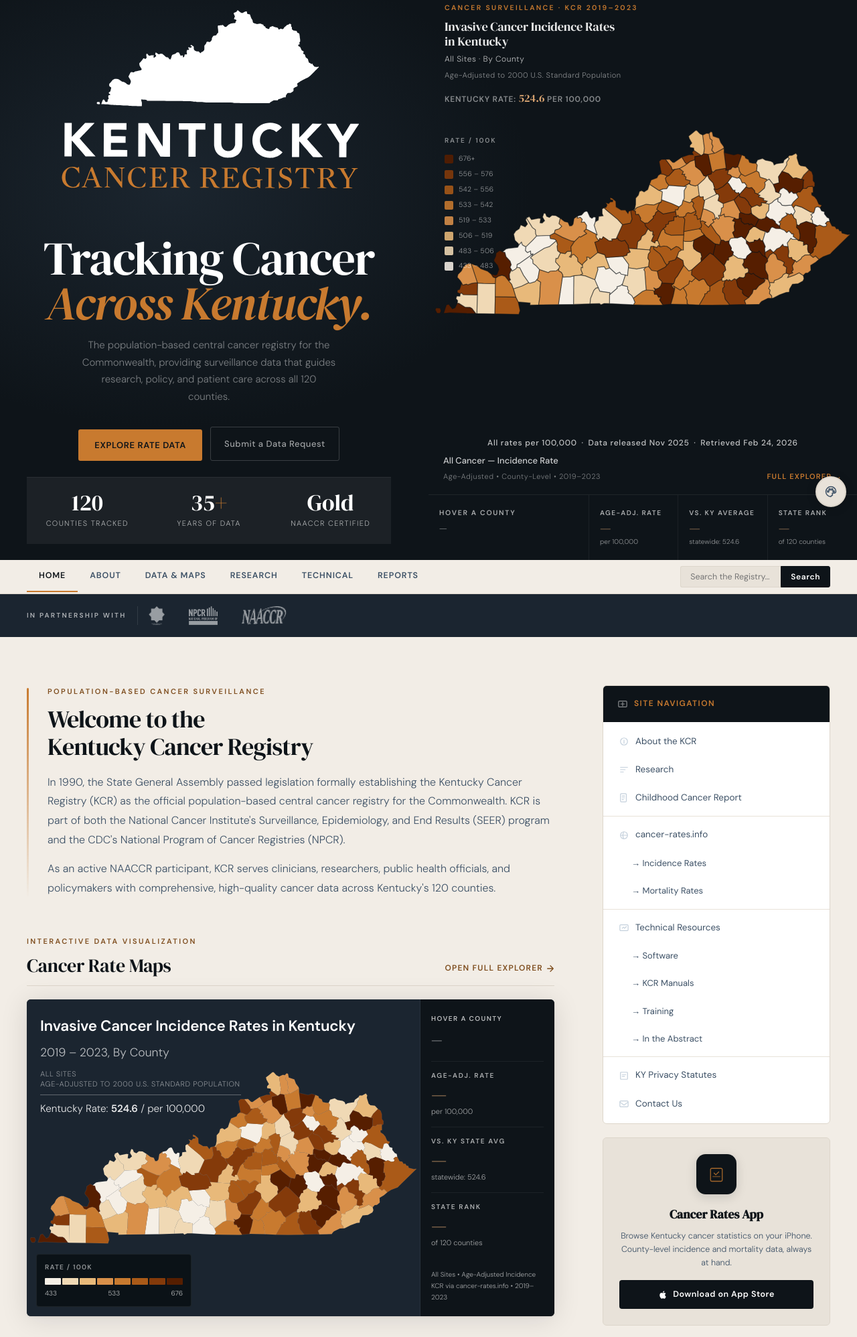
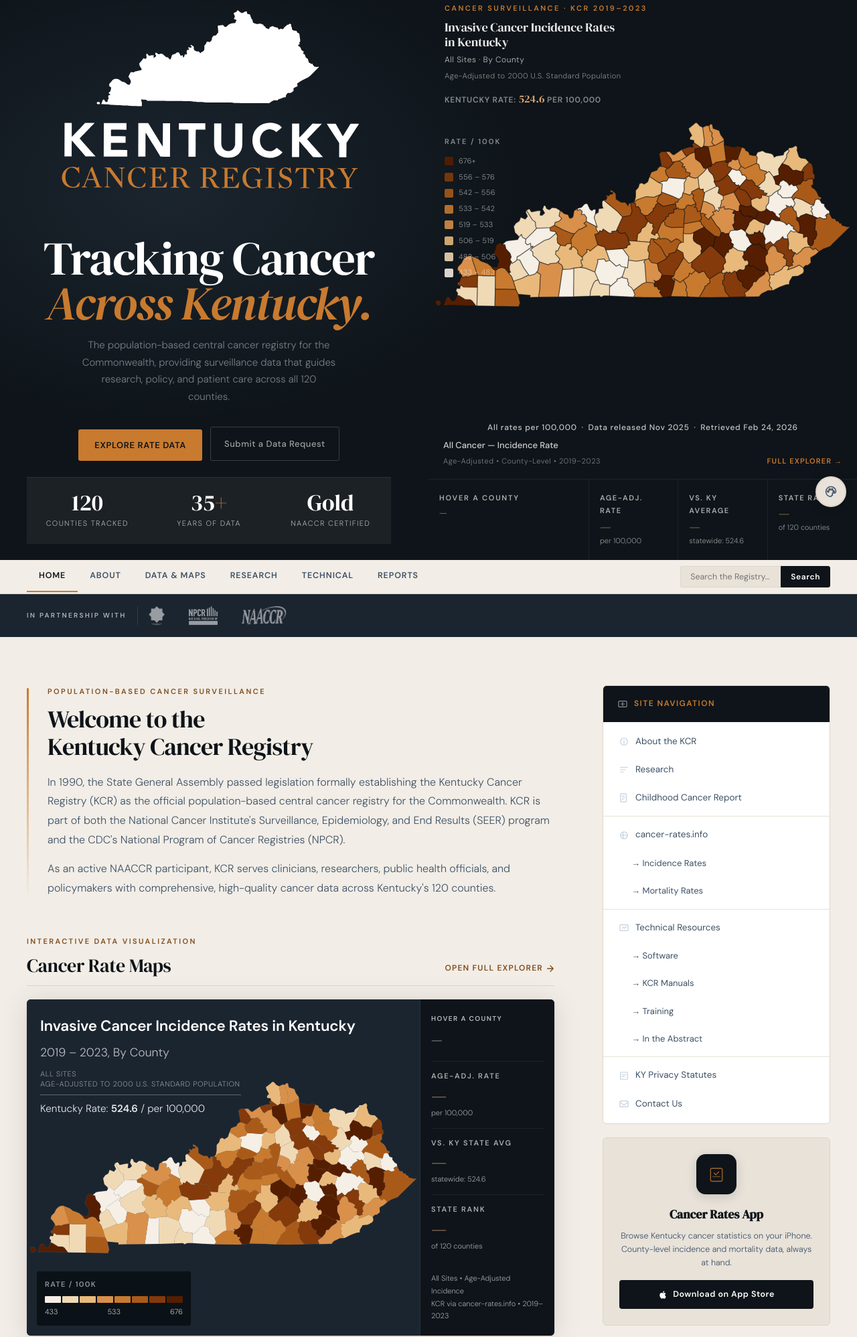
Before and after one commit to david-rust/david-rust.github.io, a website: page index.html in a window 1280 px wide. Shown: the part 19-2015 px from the top of the page at 67% size. Drawn offline with Linux system fonts and the light colour scheme.

Commit message:
more minimum font-size changes #11

```diff
--- a/index.html
+++ b/index.html
@@ -59,7 +59,7 @@
       pointer-events: none;
     }
 .map-eyebrow {
-      font-size: 10.5px;
+      font-size: 11px;
       font-weight: 700;
       letter-spacing: 0.22em;
       text-transform: uppercase;
@@ -96,7 +96,7 @@
       /* top set dynamically by positionLegend() */
     }
 .mast-choro-legend-box .legend-title {
-      font-size: 10.1px;
+      font-size: 11px;
       font-weight: 700;
       letter-spacing: 0.18em;
       text-transform: uppercase;
@@ -116,7 +116,7 @@
       opacity: 0.88;
     }
 .mast-choro-legend-box .legend-row-label {
-      font-size: 10.5px;
+      font-size: 11px;
       color: rgba(255,255,255,0.55);
       white-space: nowrap;
       letter-spacing: 0.02em;
@@ -125,7 +125,7 @@
       background: var(--ink-2);
       border-top: 1px solid rgba(255,255,255,0.05);
       padding: 7px 16px;
-      font-size: 10.1px;
+      font-size: 11px;
       color: rgba(255,255,255,0.28);
       letter-spacing: 0.04em;
       flex-shrink: 0;
@@ -163,7 +163,7 @@
       padding: 3px 13px;
     }
 .tip-label {
-      font-size: 10.1px;
+      font-size: 11px;
       font-weight: 600;
       letter-spacing: 0.1em;
       text-transform: uppercase;
@@ -218,7 +218,7 @@
     }
 .mast-stat-cell:last-child { border-right: none; }
 .mast-panel-eyebrow {
-      font-size: 10.5px; font-weight: 700; /* was 8.5px — increased for readability */
+      font-size: 11px; font-weight: 700; /* was 8.5px — increased for readability */
       letter-spacing: 0.16em; text-transform: uppercase;
       color: rgba(255,255,255,0.65); /* was 0.28 — WCAG AA */
       margin-bottom: 4px;
@@ -231,7 +231,7 @@
       min-height: 18px;
     }
 .mast-panel-label {
-      font-size: 10.1px; font-weight: 700; /* was 8.5px */
+      font-size: 11px; font-weight: 700; /* was 8.5px */
       letter-spacing: 0.14em; text-transform: uppercase;
       color: rgba(255,255,255,0.65); /* was 0.28 — WCAG AA */
       margin-bottom: 3px;
@@ -245,7 +245,7 @@
 .mast-panel-val.above { color: #e86464; }
 .mast-panel-val.below { color: #6ec97a; }
 .mast-panel-sub {
-      font-size: 10.1px;
+      font-size: 11px;
       color: rgba(255,255,255,0.55); /* was 0.2 — WCAG AA */
       margin-top: 2px;
     }
@@ -266,8 +266,8 @@
 #choroSvg .county-path { stroke: rgba(255,255,255,0.18); stroke-width: 0.4px; cursor: pointer; transition: stroke 0.1s, stroke-width 0.1s, filter 0.1s; }
 #choroSvg .county-path:hover { stroke: rgba(255,255,255,0.9); stroke-width: 1.5px; filter: brightness(1.15); }
 #choroSvg .county-path.active { stroke: white; stroke-width: 2px; }
-.choro-legend { position: absolute; bottom: 14px; left: 14px; background: rgba(10,16,20,0.88); border-radius: 4px; padding: 10px 12px; font-size: 10.1px; color:rgba(255,255,255,0.72); border: 1px solid rgba(255,255,255,0.07); }
-.legend-title { font-weight: 700; letter-spacing: 0.12em; text-transform: uppercase; margin-bottom: 7px; color: rgba(255,255,255,0.55); font-size: 10.1px; }
+.choro-legend { position: absolute; bottom: 14px; left: 14px; background: rgba(10,16,20,0.88); border-radius: 4px; padding: 10px 12px; font-size: 11px; color:rgba(255,255,255,0.72); border: 1px solid rgba(255,255,255,0.07); }
+.legend-title { font-weight: 700; letter-spacing: 0.12em; text-transform: uppercase; margin-bottom: 7px; color: rgba(255,255,255,0.55); font-size: 11px; }
 .legend-swatches { display: flex; gap: 2px; }
 .legend-swatch { width: 24px; height: 10px; border-radius: 1px; }
 .legend-labels { display: flex; justify-content: space-between; margin-top: 4px; }
@@ -275,12 +275,12 @@
 .choro-panel-head { margin-bottom: 16px; }
 .choro-panel-name { font-family: var(--serif); font-size: 20px; color: rgba(255,255,255,0.9); line-height: 1.2; margin-top: 6px; min-height: 28px; }
 .choro-panel-stat { padding: 12px 0; border-top: 1px solid rgba(255,255,255,0.06); }
-.choro-panel-label { font-size: 10.1px; font-weight: 700; letter-spacing: 0.16em; text-transform: uppercase; color: rgba(255,255,255,0.65); margin-bottom: 4px; } /* was 0.28 — WCAG AA */
+.choro-panel-label { font-size: 11px; font-weight: 700; letter-spacing: 0.16em; text-transform: uppercase; color: rgba(255,255,255,0.65); margin-bottom: 4px; } /* was 0.28 — WCAG AA */
 .choro-panel-val { font-family: var(--serif); font-size: 28px; color: var(--amber-lt); line-height: 1; }
 .choro-panel-val.above { color: #e86464; }
 .choro-panel-val.below { color: #6ec97a; }
 .choro-panel-sub { font-size: 11px; color: rgba(255,255,255,0.62); margin-top: 3px; } /* was 0.28 */
-.choro-source { margin-top: auto; padding-top: 16px; font-size: 10.1px; color: rgba(255,255,255,0.62); line-height: 1.7; } /* was 0.18 — WCAG AA */
+.choro-source { margin-top: auto; padding-top: 16px; font-size: 11px; color: rgba(255,255,255,0.62); line-height: 1.7; } /* was 0.18 — WCAG AA */
 .choro-map-header { position: absolute; top: 20px; left: 20px; pointer-events: none; color: rgba(255,255,255,0.9); z-index: 10; }
 .choro-map-header h1 { margin: 0; font-size: 1.4rem; font-weight: 600; letter-spacing: -0.01em; color: #ffffff; }
 .choro-map-header .subtitle { margin: 4px 0 8px 0; font-size: 1.1rem; color: rgba(255,255,255,0.7); }
@@ -293,14 +293,14 @@
 .fcard:hover { box-shadow: 0 12px 40px rgba(14,20,25,0.10); transform: translateY(-3px); border-color: var(--fog); }
 .fcard:hover::after { transform: scaleX(1); }
 .fcard-icon { width: 40px; height: 40px; border-radius: 8px; background: var(--paper); display: flex; align-items: center; justify-content: center; color: var(--amber); }
-.fcard-tag { font-size: 10.1px; font-weight: 600; letter-spacing: 0.2em; text-transform: uppercase; color: var(--amber-dim); } /* WCAG AA */
+.fcard-tag { font-size: 11px; font-weight: 600; letter-spacing: 0.2em; text-transform: uppercase; color: var(--amber-dim); } /* WCAG AA */
 .fcard h3 { font-family: var(--serif); font-size: 20px; font-weight: 400; color: var(--ink); line-height: 1.2; letter-spacing: -0.01em; }
 .fcard p { font-size: 13.5px; line-height: 1.65; color: var(--steel); font-weight: 300; flex: 1; }
 .fcard-arrow { font-size: 13px; color: var(--amber-dim); font-weight: 600; letter-spacing: 0.05em; display: flex; align-items: center; gap: 6px; margin-top: 4px; transition: gap 0.15s; } /* WCAG AA */
 .fcard:hover .fcard-arrow { gap: 10px; }
 .mu-card { background: var(--ink-2); border-radius: var(--r); padding: 24px; margin-bottom: 20px; position: relative; overflow: hidden; }
 .mu-card::before { content: ''; position: absolute; top: -30px; right: -30px; width: 100px; height: 100px; background: var(--amber); border-radius: 50%; opacity: 0.06; }
-.mu-card-tag { font-size: 10.1px; letter-spacing: 0.2em; text-transform: uppercase; color: var(--amber); font-weight: 600; margin-bottom: 8px; }
+.mu-card-tag { font-size: 11px; letter-spacing: 0.2em; text-transform: uppercase; color: var(--amber); font-weight: 600; margin-bottom: 8px; }
 .mu-card h3 { font-family: var(--serif); font-size: 17px; color: rgba(255,255,255,0.85); font-weight: 400; line-height: 1.3; margin-bottom: 10px; }
 .mu-card p { font-size: 12.5px; color:rgba(255,255,255,0.72); line-height: 1.6; margin-bottom: 16px; }
 .mu-links { display: flex; flex-direction: column; gap: 8px; }
@@ -317,7 +317,7 @@
 .director-photo img { width: 100%; aspect-ratio: 3/4; object-fit: cover; object-position: center 15%; border-radius: 4px; display: block; }
 .director-photo-name { margin-top: 12px; text-align: center; }
 .director-photo-name strong { display: block; font-family: var(--serif); font-size: 15px; font-weight: 400; color: var(--ink); }
-.director-photo-name span { font-size: 10.5px; font-weight: 600; letter-spacing: 0.14em; text-transform: uppercase; color: var(--amber-dim); } /* amber-dim on white = 6.24:1 WCAG AA */
+.director-photo-name span { font-size: 11px; font-weight: 600; letter-spacing: 0.14em; text-transform: uppercase; color: var(--amber-dim); } /* amber-dim on white = 6.24:1 WCAG AA */
 .director-disclaimer { font-size: 11px; font-weight: 600; letter-spacing: 0.1em; text-transform: uppercase; color: var(--steel); margin-bottom: 16px; display: flex; align-items: center; gap: 8px; } /* was mist — WCAG AA */
 .director-disclaimer::before { content: ''; display: inline-block; width: 20px; height: 1px; background: var(--fog); }
 .director-text { font-size: 16px; line-height: 1.85; color: var(--steel); font-weight: 300; margin-bottom: 14px; }
```
